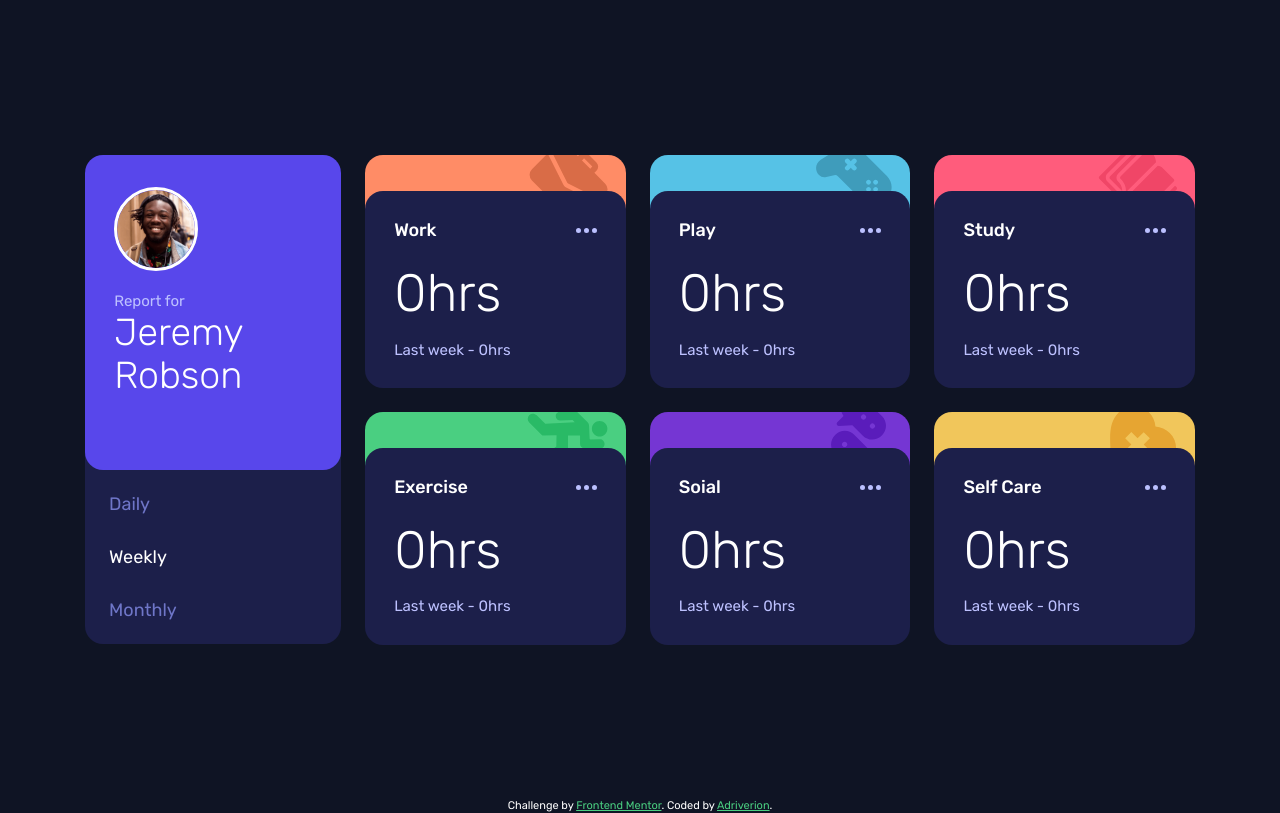
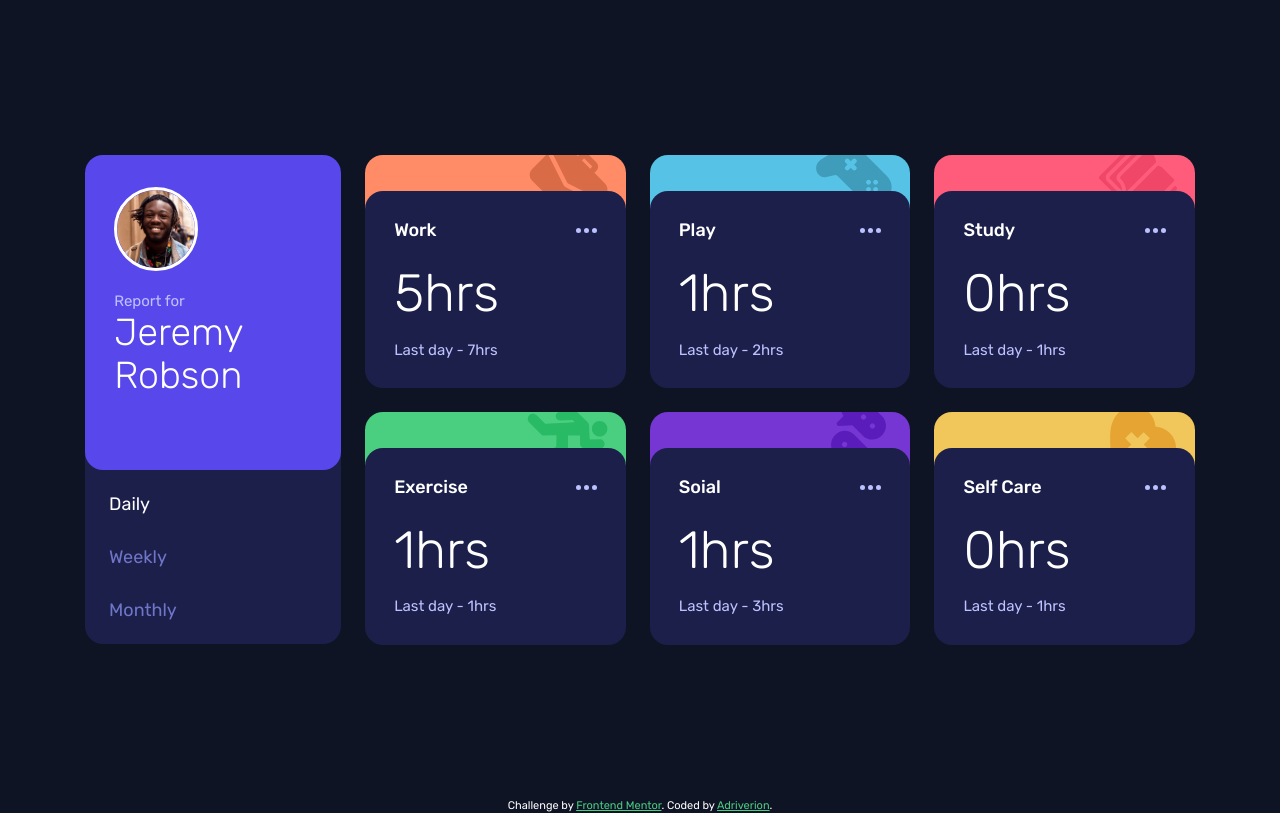
Before and after one commit to Adriverion/time-tracking-dashboard, a plain HTML site: page index.html in a window 1280 px wide. Both pictures are taken after a click on the link "Daily". Drawn offline with nearby package versions, Linux system fonts and the light colour scheme.

Commit message:
add the script to link the structure to the json

```diff
--- a/index.html
+++ b/index.html
@@ -6,6 +6,7 @@
   <link rel="icon" type="image/png" sizes="32x32" href="./images/favicon-32x32.png">
   <link rel="stylesheet" href="https://cdnjs.cloudflare.com/ajax/libs/normalize/8.0.1/normalize.min.css" integrity="sha512-NhSC1YmyruXifcj/KFRWoC561YpHpc5Jtzgvbuzx5VozKpWvQ+4nXhPdFgmx8xqexRcpAglTj9sIBWINXa8x5w==" crossorigin="anonymous" referrerpolicy="no-referrer" />
   <link rel="stylesheet" href="css/styles.css">
+  <script defer src="./js/script.js" type="module"></script>
   <title>Frontend Mentor | Time tracking dashboard</title>
 </head>
 <body>
@@ -20,9 +21,9 @@
           </div>
         </div>
         <nav class="board__nav">
-          <a class="board__nav-link board__text" href="#">Daily</a>
-          <a class="board__nav-link board__nav-link--active board__text" href="#">Weekly</a>
-          <a class="board__nav-link board__text" href="#">Monthly</a>
+          <a id="day" class="board__nav-link board__text" href="#">Daily</a>
+          <a id="week" class="board__nav-link board__nav-link--active board__text" href="#">Weekly</a>
+          <a id="month" class="board__nav-link board__text" href="#">Monthly</a>
         </nav>
       </section>
       <div class="board__item-grid">
--- /dev/null
+++ b/js/script.js
@@ -0,0 +1,38 @@
+const linksSections = document.querySelectorAll('.board__nav-link');
+const infoSections = document.querySelectorAll('.board__item-info');
+
+const data = await fetch('../data.json').then(request => {
+    if (!request.ok) {
+        console.log("Oops! Something went wrong.");
+        return null;
+    }
+    return request.json();
+});
+
+const changeButtonState = activeLink => {
+    for(const link of linksSections) link.classList.remove("board__nav-link--active");
+    activeLink.classList.add("board__nav-link--active");
+}
+
+const changeSection = (sectionName, propertyTimeFrame, data) => {
+    if (data === null) return
+    else {
+        for(let i = 0; i < data.length; ++i) {
+            infoSections[i].children[0].textContent = `${data[i].timeframes[propertyTimeFrame].current}hrs`;
+            infoSections[i].children[1].textContent = `Last ${sectionName} - ${data[i].timeframes[propertyTimeFrame].previous}hrs`
+        }
+    }
+};
+
+changeSection("week", "weekly", data);
+
+window.addEventListener('click', event => {
+    if (event.target.classList.contains("board__nav-link")) {
+        changeButtonState(event.target);
+        changeSection(
+            event.target.id,
+            event.target.textContent.toLowerCase(),
+            data
+        );
+    }
+});
```
